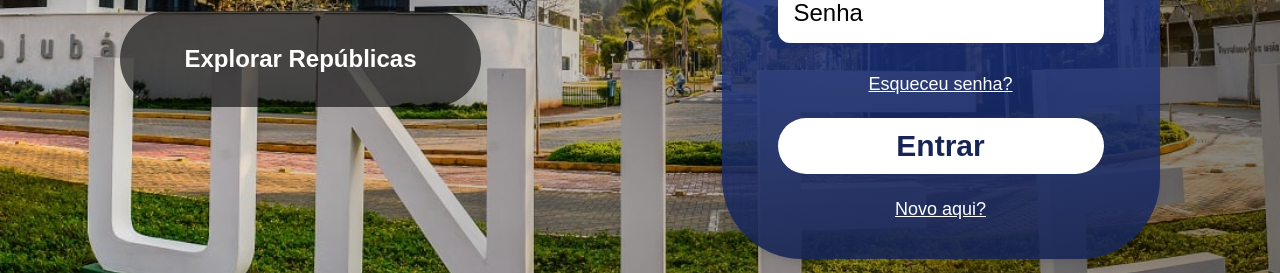
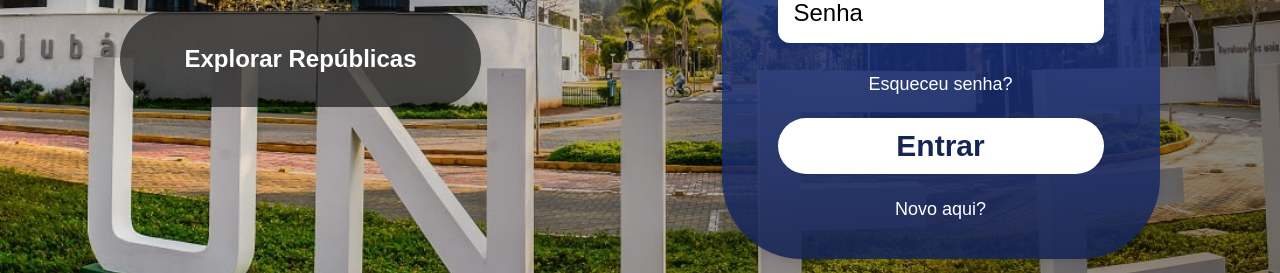
Before and after one commit to Jooaomarcelo/projeto-final-web, a Next.js app in the folder frontend/: page / in a window 1280 px wide. Shown: the part 341-614 px from the top of the page. Built offline with nearby package versions, Linux system fonts and the light colour scheme.

Commit message:
Changed a to Link.

```diff
--- a/frontend/src/app/(pages)/home/page.jsx
+++ b/frontend/src/app/(pages)/home/page.jsx
@@ -1,5 +1,6 @@
 'use client';
 
+import Link from "next/link";
 import Carrosel from '@/components/Carrosel';
 import Explore from '@/components/Explore';
 
@@ -12,11 +13,11 @@ export default function Home() {
             Seja Bem Vindo ao Nosso Site
           </h1>
           <span>Descubra a sua República Universitária em Itajubá</span>
-          <a href="#section">
+          <Link href="#section">
             <div className="mt-5 py-3 px-7 rounded-lg bg-[#DBF5E0] text-black">
               Explorar
             </div>
-          </a>
+          </Link>
         </div>
       </Carrosel>
       <div className="flex flex-col container py-7">
--- a/frontend/src/app/globals.css
+++ b/frontend/src/app/globals.css
@@ -46,7 +46,7 @@ h2 {
   }
 
   .a-user-form {
-    @apply text-white text-lg underline text-center;
+    @apply text-white text-lg text-center hover:underline;
   }
 
   .a-user-unlogged {
--- a/frontend/src/components/DropdownMenu.jsx
+++ b/frontend/src/components/DropdownMenu.jsx
@@ -1,5 +1,6 @@
 'use client';
 
+import Link from "next/link";
 import useLogin from '@/hooks/useLogin';
 
 export default function DropdownMenu({ ref }) {
@@ -53,15 +54,11 @@ export default function DropdownMenu({ ref }) {
           />
           {errors && <p className="text-red-500">{errors.password}</p>}
         </>
-        <a className="text-base font-normal hover:underline" href="#">
-          Esqueceu senha?
-        </a>
+        <Link href="#" className="text-base font-normal hover:underline">Esqueceu senha?</Link>
         <button className="bg-[#0000006b] w-full rounded-full p-2 text-lg font-bold">
           Entrar
         </button>
-        <a className="text-base font-normal hover:underline" href="/signup">
-          Novo aqui?
-        </a>
+        <Link href="/signup" className="text-base font-normal hover:underline">Novo aqui?</Link>
       </div>
     </form>
   );
--- a/frontend/src/components/FormLogin.jsx
+++ b/frontend/src/components/FormLogin.jsx
@@ -1,5 +1,6 @@
 'use client';
 
+import Link from "next/link";
 import useLogin from '@/hooks/useLogin';
 
 export default function FormLogin() {
@@ -47,15 +48,11 @@ export default function FormLogin() {
         />
         {errors && <p className="text-red-500">{errors.password}</p>}
       </div>
-      <a href="" className="a-user-form">
-        Esqueceu senha?
-      </a>
+      <Link href="" className="a-user-form">Esqueceu senha?</Link>
       <button className="text-blue-950 text-3xl font-bold bg-white h-14 py-2 rounded-full">
         Entrar
       </button>
-      <a href="/signup" className="a-user-form">
-        Novo aqui?
-      </a>
+      <Link href="/signup" className="a-user-form">Novo aqui?</Link>
     </form>
   );
 }
--- a/frontend/src/components/FormSignUp.jsx
+++ b/frontend/src/components/FormSignUp.jsx
@@ -1,5 +1,6 @@
 "use client";
 
+import Link from "next/link";
 import useSignUp from "@/hooks/useSignUp";
 
 export default function FormLogin(){
@@ -47,7 +48,7 @@ export default function FormLogin(){
                 {errors && <p className="text-red-500">{errors.number}</p>}
             </div>
             <button className="text-blue-950 text-3xl font-bold bg-white h-14 py-2 mt-4 rounded-full">Cadastrar</button>
-            <a href="/" className="a-user-form">Entrar</a>
+            <Link href="/" className="a-user-form">Entrar</Link>
         </form>
     )
 }
--- a/frontend/src/components/template/Rodape.jsx
+++ b/frontend/src/components/template/Rodape.jsx
@@ -1,27 +1,29 @@
+import Link from "next/link";
+
 export default function Rodape() {
   return (
     <footer className="flex flex-col  items-center w-full min-h-32 bg-[#3D66B4] p-2 gap-2">
       <h3 className="text-xl font-bold">Desenvolvido por:</h3>
       <ul className="flex gap-6 justify-center">
         <li>
-          <a href="#">
+          <Link href="#">
             <div className="a-user-unlogged"></div>
-          </a>
+          </Link>
         </li>
         <li>
-          <a href="#">
+          <Link href="#">
             <div className="a-user-unlogged"></div>
-          </a>
+          </Link>
         </li>
         <li>
-          <a href="#">
+          <Link href="#">
             <div className="a-user-unlogged"></div>
-          </a>
+          </Link>
         </li>
         <li>
-          <a href="#">
+          <Link href="#">
             <div className="a-user-unlogged"></div>
-          </a>
+          </Link>
         </li>
       </ul>
       <span className="mt-2">
```
